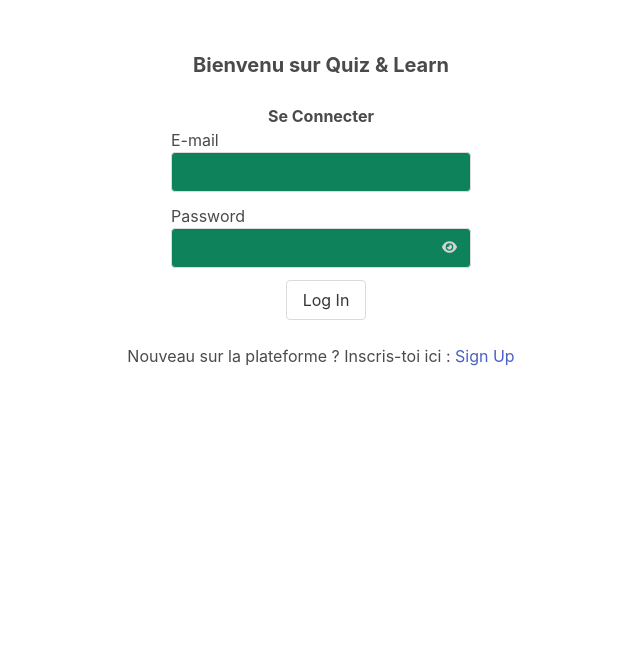
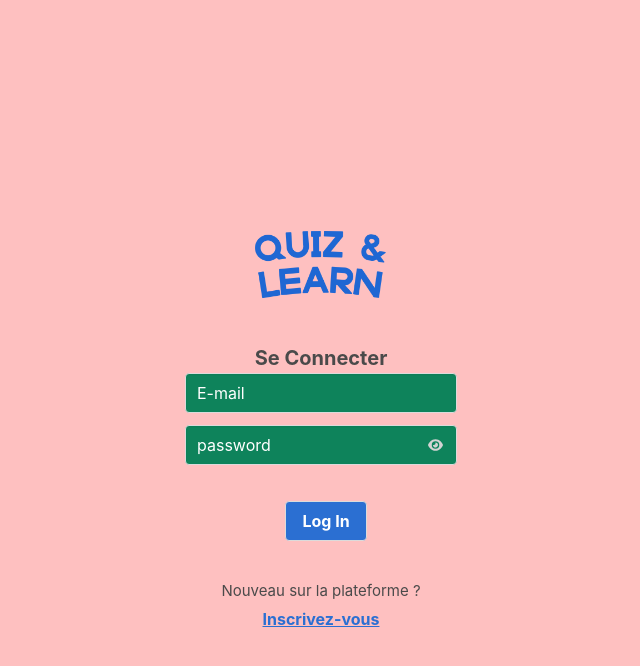
Before and after one commit to margauxln/quizandlearn, a React (Create React App) app in the folder frontend/: page /signin in a window 1280 px wide. Shown: the top 666 px of the page, without its empty margins (319-959 px from the left). Built offline with nearby package versions, Linux system fonts and the light colour scheme.

Commit message:
feat-US9- applied CSS and added logo

```diff
--- a/frontend/src/_common/component/authentification/sign-in/SignIn.css
+++ b/frontend/src/_common/component/authentification/sign-in/SignIn.css
@@ -1,13 +1,12 @@
-h1 {
-    font-weight: bold;
-    font-size: 20px;
-}
-
-.LoginContainer{
+.loginContainer{
     display: flex;
     flex-direction: column;
     align-items: center;
-    padding: 50px;
+    justify-content: center;
+    position: absolute;
+    height: 100%;
+    width: 100%;
+    background-color: #FEC0C0;
 }
 
 .field {
@@ -24,7 +23,7 @@ h1 {
 
 h2 {
     font-weight: bold;
-}
+} */
 
 /*Errors*/
 .errorMessage,
@@ -50,7 +49,7 @@ h2 {
     border: none;
     background-color: transparent;
     position: absolute;
-    top: 33px;
+    top: 10px;
     right: 8px;
 }
 
--- a/frontend/src/_common/component/authentification/sign-in/SignIn.jsx
+++ b/frontend/src/_common/component/authentification/sign-in/SignIn.jsx
@@ -7,6 +7,7 @@ import axios from '../../../../_core/api/axios';
 import { useState } from 'react';
 import useAuth from "../../../../_common/hooks/UseAuth";
 import { Link, useNavigate } from 'react-router-dom';
+import LogoBlue from '../sign-up/logoBlue.png';
 
 const EXPLORE_URL_FRONTEND = '/explore';
 const SIGNUP_URL_FRONTEND = '/signup';
@@ -48,6 +49,11 @@ const SignIn = () => {
                     const accessToken = response.data.token;
                     setAuth({user : values.email, password: values.password, accessToken});
 
+                    localStorage.setItem('user', values.email);
+                    localStorage.setItem('password', values.password);
+                    localStorage.setItem('acceSSToken', accessToken);
+                    console.log(localStorage);
+
                     values.email = "";
                     values.password = "";
                     navigate(EXPLORE_URL_FRONTEND);
@@ -68,18 +74,16 @@ const SignIn = () => {
     };
 
     return(
-        <div className="LoginContainer">
-
-            <h1>Bienvenu sur Quiz & Learn</h1>
+        <div className="loginContainer">
 
             <br/>
-
-            <h2> Se Connecter</h2>
+            <img src={LogoBlue} className="logo"alt=""></img>
+            <h1> Se Connecter</h1>
 
             <form onSubmit={formik.handleSubmit}>
 
                 <div className="field">
-                    <label htmlFor="email">E-mail</label>
+                    <label htmlFor="email"  className="sr-only">E-mail</label>
                         <input
                             id="email"
                             name="email"
@@ -91,6 +95,7 @@ const SignIn = () => {
                             value = {formik.values.email}
                             maxLength="24"
                             aria-describedby="error"
+                            placeholder = "E-mail"
                         />
                     {formik.touched.email && formik.errors.email ?
 
@@ -101,7 +106,7 @@ const SignIn = () => {
                 </div>
 
                 <div className={`${"field"} ${"passwordContainer"}`}>
-                    <label htmlFor="password">Password</label>
+                    <label htmlFor="password" className="sr-only">Password</label>
                         <input
                             id="password"
                             name="password"
@@ -113,6 +118,7 @@ const SignIn = () => {
                             value = {formik.values.password}
                             maxLength="24"
                             aria-describedby="error"
+                            placeholder="password"
                         />
 
                         <button id="passwordEye" onClick={togglePasswordVisiblity} >
@@ -128,7 +134,9 @@ const SignIn = () => {
                 </div>
 
                 <div className="buttonContainer">
-                    <input className="button" type="submit" value="Log In"/>
+                    <input
+                        className={`${"button"} ${"submitButton"}`}
+                        type="submit" value="Log In"/>
                 </div>
 
                 {errMsg &&
@@ -139,7 +147,8 @@ const SignIn = () => {
             </form>
 
             <br/>
-            <p>Nouveau sur la plateforme ? Inscris-toi ici : <Link to={SIGNUP_URL_FRONTEND}>Sign Up</Link></p>
+            <p>Nouveau sur la plateforme ? </p>
+            <Link to={SIGNUP_URL_FRONTEND} className="linkToOtherPage">Inscrivez-vous</Link>
         </div>
     );
 
--- a/frontend/src/_common/component/authentification/sign-up/SignUp.css
+++ b/frontend/src/_common/component/authentification/sign-up/SignUp.css
@@ -1,9 +1,21 @@
-.SignUpContainer{
+.signUpContainer{
     display: flex;
     flex-direction: column;
     align-items: center;
-    padding: 50px;
+    justify-content: center;
+    position: absolute;
+    height: 100%;
+    width: 100%;
+    background-color: #FEC0C0;
+}
 
+h1{
+    font-weight: bold;
+    font-size: 20px;
+}
+
+.logo{
+    width: 150px;
 }
 
 .field {
@@ -15,17 +27,37 @@ input[type="email"],
 input[type="password"],
 textarea {
     background-color : #0E835B;
+    color: white;
 }
 
 input[type="text"]::placeholder,
 input[type="email"]::placeholder,
-input[type="password"]::placeholder{
+input[type="password"]::placeholder,
+input:focus{
     color: white;
 }
 
 .buttonContainer{
     display: flex;
     justify-content: center;
+}
+
+.submitButton{
+    background-color: #2B6FD2;
+    color: white;
+    font-weight: bold;
+    margin-top: 1.5em;
+    cursor: pointer;
+}
+
+.submitButton:hover{
+    color: white;
+}
+
+.linkToOtherPage{
+    color: #2B6FD2;
+    font-weight: bold;
+    text-decoration: underline;
 }
 
 /*Errors*/
@@ -66,3 +98,12 @@ input[type="password"]::placeholder{
     color: 	#D3D3D3;
     height: 18px;
 }
+
+p{
+    font-size: 15px;
+    padding-top: 1em;
+}
+
+.linkToOtherPage{
+    padding-top: 0.3em;
+}
--- a/frontend/src/_common/component/authentification/sign-up/SignUp.jsx
+++ b/frontend/src/_common/component/authentification/sign-up/SignUp.jsx
@@ -6,10 +6,10 @@ import { FontAwesomeIcon } from "@fortawesome/react-fontawesome";
 import { useState } from 'react';
 import axios from '../../../../_core/api/axios';
 import { Link, useNavigate } from 'react-router-dom';
+import LogoBlue from './logoBlue.png';
 
 const PASSWORD_REGEX = /^(?=.*[a-z])(?=.*[A-Z])(?=.*[0-9])(?=.*[!@#$%]).{8,24}$/;
 const SIGNUP_URL_BACKEND = '/signup';
-
 const SIGNIN_URL_FRONTEND = '/signin';
 
 
@@ -86,11 +86,11 @@ const SignUp = () => {
 
     return(
         <>
-             <section className="SignUpContainer">
-                    <h1>Bienvenu sur Quiz & Learn</h1>
+             <section className="signUpContainer">
+
+                    <img src={LogoBlue} className="logo"alt=""></img>
+                    <h1>S'inscrire</h1>
                     <br/>
-
-                    <h2>S'inscrire</h2>
 
                     <form onSubmit={formik.handleSubmit}>
 
@@ -225,15 +225,16 @@ const SignUp = () => {
 
                         <div className="buttonContainer">
                             <input
-                                className="button"
+                                className={`${"button"} ${"submitButton"}`}
                                 type="submit"
-                                value="Connexion"
+                                value="Inscription"
                             />
                         </div>
                         <br/>
+                </form>
+                    <p>Vous avez déjà un compte ?</p>
+                    <Link to={SIGNIN_URL_FRONTEND} className="linkToOtherPage"> Connectez-vous</Link>
 
-                        <p>Vous avez déjà un compte ? <Link to={SIGNIN_URL_FRONTEND}> Connectez-vous !</Link> </p>
-                </form>
             </section>
         </>
     );
```
Also changed, not shown: frontend/src/_common/component/authentification/sign-up/logoBlue.png (added).
